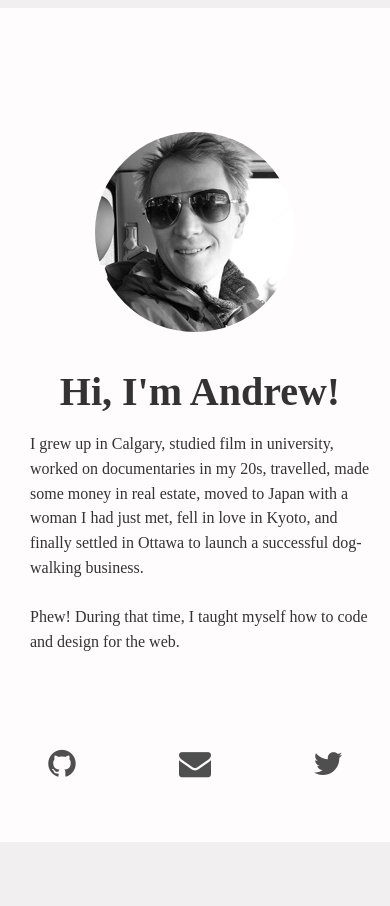
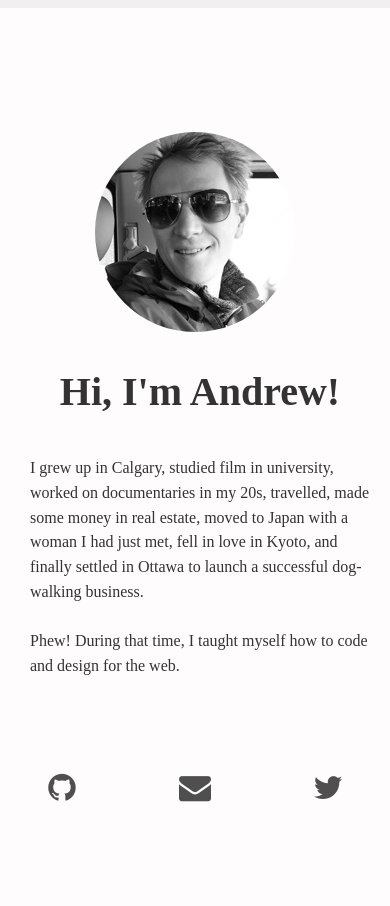
Before and after one commit to andrewmarkle/andrewmarkle.com, a Jekyll site: the page built from index.html, in a window 390 px wide. Built offline with Jekyll 4.4.1, drawn with Linux system fonts in a browser that asks for light colours.

Commit message:
finished basic layout

```diff
--- a/Gemfile
+++ b/Gemfile
@@ -5,3 +5,4 @@
 gem 'bourbon'
 gem 'neat'
 gem 'bitters'
+gem 's3_website'
--- a/_includes/footer.html
+++ b/_includes/footer.html
@@ -1,7 +1,7 @@
-<section class="footer">
+<section id="js-fadeInElement", class="footer">
   <ul>
-    <li><a href="https://github.com/andrewmarkle"><i class="fa fa-github fa-2x"></i></a></li>
-    <li><a href="mailto:andrew.markle@gmail.com"><i class="fa fa-envelope fa-2x"></i></a></li>
-    <li><a href="https://twitter.com/andrewmarkle"><i class="fa fa-twitter fa-2x"></i></a></li>
+    <li class="github-icon"><a href="https://github.com/andrewmarkle"><i class="fa fa-github fa-2x"></i></a></li>
+    <li class="mail-icon"><a href="mailto:andrew.markle@gmail.com"><i class="fa fa-envelope fa-2x"></i></a></li>
+    <li class="twitter-icon"><a href="https://twitter.com/andrewmarkle"><i class="fa fa-twitter fa-2x"></i></a></li>
   </ul>
 </section>
--- a/_layouts/default.html
+++ b/_layouts/default.html
@@ -14,6 +14,9 @@
       </div>
     </section>
 
+    <script src="https://use.typekit.net/jbd0fju.js"></script>
+    <script>try{Typekit.load({ async: true });}catch(e){}</script>
+
   </body>
 
 </html>
--- a/css/main.css
+++ b/css/main.css
@@ -2438,6 +2438,8 @@
       margin-left: 0%; }
       .paragraph:last-child {
         margin-right: 0; } }
+  .paragraph h1 {
+    padding-bottom: 40px; }
 
 .footer {
   float: left;
@@ -2448,25 +2450,45 @@
   .footer:last-child {
     margin-right: 0; }
   .footer li {
+    text-align: center;
+    padding: 0px 0 100px 0;
     float: left;
     display: block;
     margin-right: 2.35765%;
-    width: 31.76157%;
-    text-align: center;
-    padding-bottom: 60px; }
+    width: 31.76157%; }
     .footer li:last-child {
       margin-right: 0; }
     .footer li:nth-child(3n) {
       margin-right: 0; }
     .footer li:nth-child(3n+1) {
       clear: left; }
+  .footer .github-icon {
+    text-align: right; }
+    @media screen and (max-width: 500px) {
+      .footer .github-icon {
+        text-align: center; } }
+  .footer .twitter-icon {
+    text-align: left; }
+    @media screen and (max-width: 500px) {
+      .footer .twitter-icon {
+        text-align: center; } }
   @media screen and (max-width: 500px) {
     .footer {
-      margin-right: 0;
+      margin-left: 0%;
       float: left;
       display: block;
       margin-right: 7.42297%;
-      width: 100%;
-      margin-left: 0%; }
+      width: 100%; }
       .footer:last-child {
-        margin-right: 0; } }
+        margin-right: 0; }
+      .footer:nth-child(3n) {
+        margin-right: 0; }
+      .footer:nth-child(3n+1) {
+        clear: left; } }
+
+.js-fade-element-hide {
+  opacity: 0; }
+
+.js-fade-element-show {
+  transition: all 0.4s ease-in-out;
+  opacity: 1; }
--- a/gulpfile.js
+++ b/gulpfile.js
@@ -56,7 +56,7 @@
  */
 gulp.task('watch', function () {
     gulp.watch('_scss/*.scss', ['sass']);
-    gulp.watch(['*.html', '_layouts/*.html', '_posts/*', '_includes/*.html'], ['jekyll-rebuild']);
+    gulp.watch(['*.html', '_layouts/*.html', '_posts/*', '_includes/*.html', 'assets/*'], ['jekyll-rebuild']);
 });
 
 /**
--- a/index.html
+++ b/index.html
@@ -6,7 +6,8 @@
       <aside class="profile-picture"></aside>
 
       <section class="paragraph">
-          <h1>Hi, I'm Andrew!</h1>
+        <h1>Hi, I'm Andrew!</h1>
+
         <p>
           I grew up in Calgary, studied film in university, worked on documentaries
           in my 20s, travelled, made some money in real estate, moved to Japan with a woman
```
Also changed, not shown: _scss/main.scss (+29 -4 lines), Gemfile.lock, css/andrew.png, css/andrew_2x.png, 1 other file.
